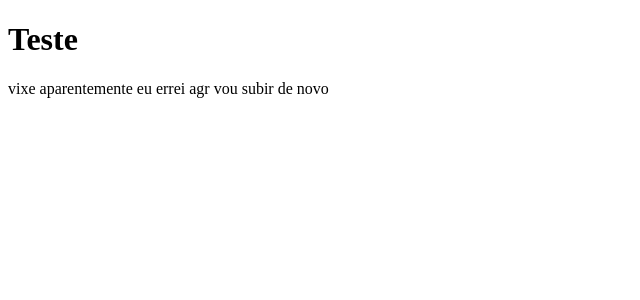
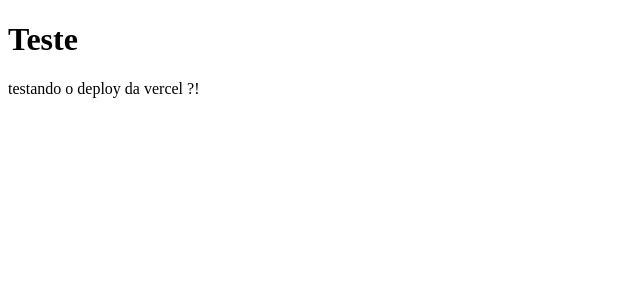
Before and after one commit to LuisMIguelFurlanettoSousa/clone-tabnews, a Next.js app: page / in a window 1280 px wide. Shown: the top 300 px of the page, without its empty margins (0-640 px from the left). Built offline with nearby package versions, Linux system fonts and the light colour scheme.

Commit message:
modificando a frase para testas o deploy da vercel

```diff
--- a/pages/index.js
+++ b/pages/index.js
@@ -3,7 +3,7 @@ function Home() {
     return (
         <div>
             <h1>Teste</h1>
-            <p>vixe aparentemente eu errei agr vou subir de novo</p>
+            <p>testando o deploy da vercel ?!</p>
         </div>
     )
 
```
